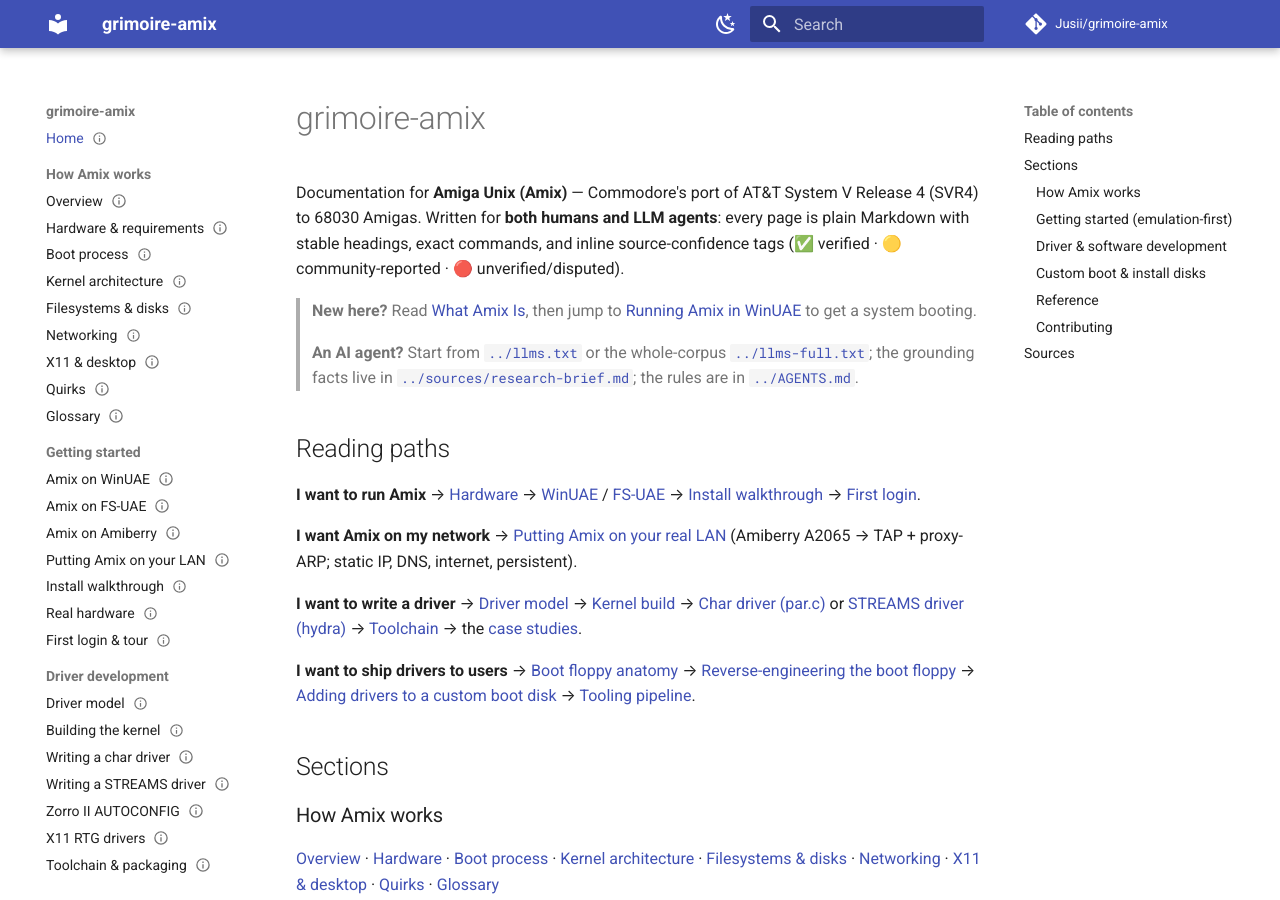
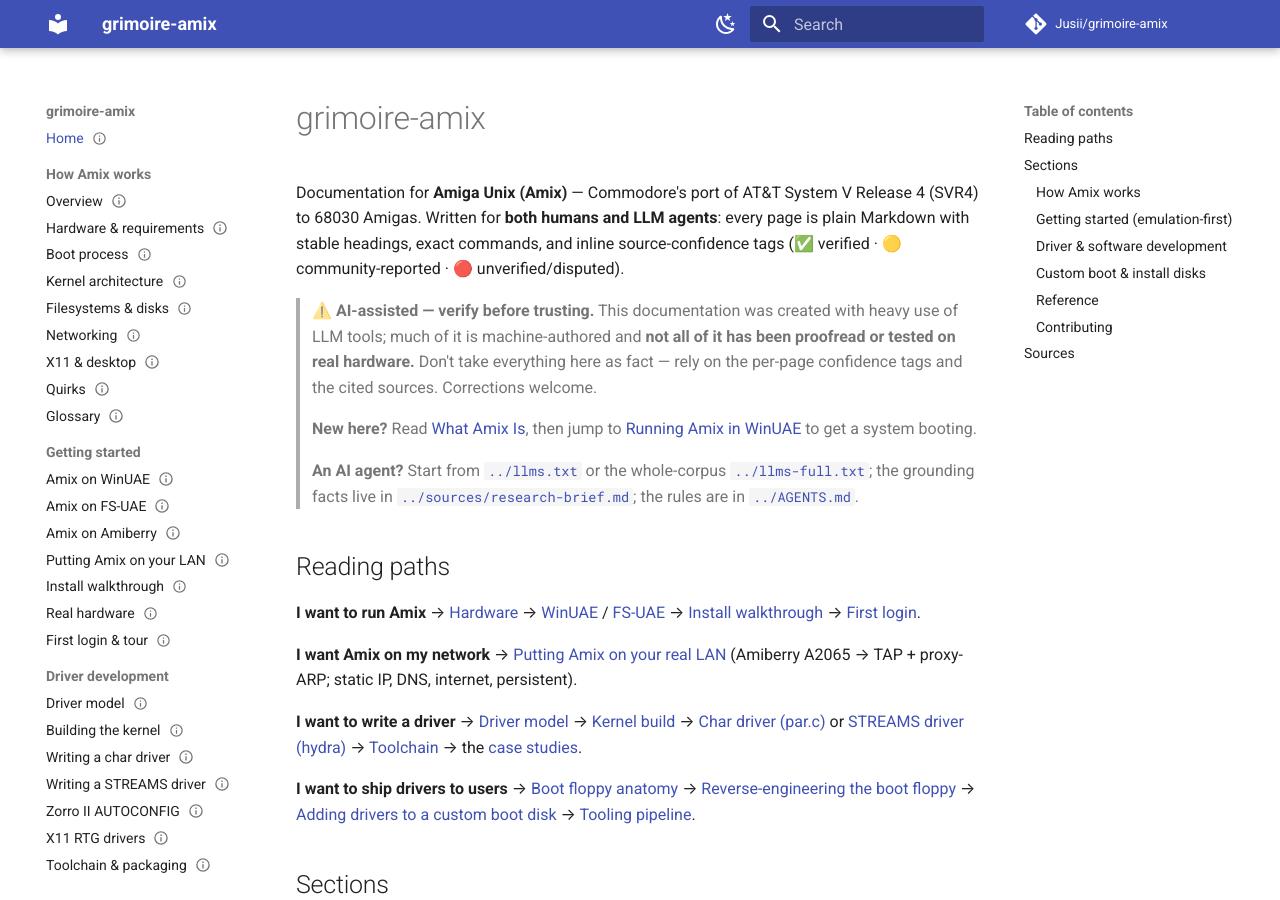
Before and after one commit to jusii/grimoire-amix, an MkDocs documentation site: the page built from docs/index.md, in a window 1280 px wide and 900 px high. Built offline with MkDocs 1.6.1 and Material for MkDocs 9.7.7, drawn with Linux system fonts in a browser that asks for light colours; comment, search, counter and statistics services are not loaded.

Commit message:
Add AI-assisted disclaimer to the docs home page (matches README)

```diff
--- a/docs/index.md
+++ b/docs/index.md
@@ -10,6 +10,11 @@
 68030 Amigas. Written for **both humans and LLM agents**: every page is plain Markdown with stable
 headings, exact commands, and inline source-confidence tags (✅ verified · 🟡 community-reported ·
 🔴 unverified/disputed).
+
+> ⚠️ **AI-assisted — verify before trusting.** This documentation was created with heavy use of LLM
+> tools; much of it is machine-authored and **not all of it has been proofread or tested on real
+> hardware.** Don't take everything here as fact — rely on the per-page confidence tags and the cited
+> sources. Corrections welcome.
 
 > **New here?** Read [What Amix Is](how-it-works/overview.md), then jump to
 > [Running Amix in WinUAE](getting-started/emulation-winuae.md) to get a system booting.
```
